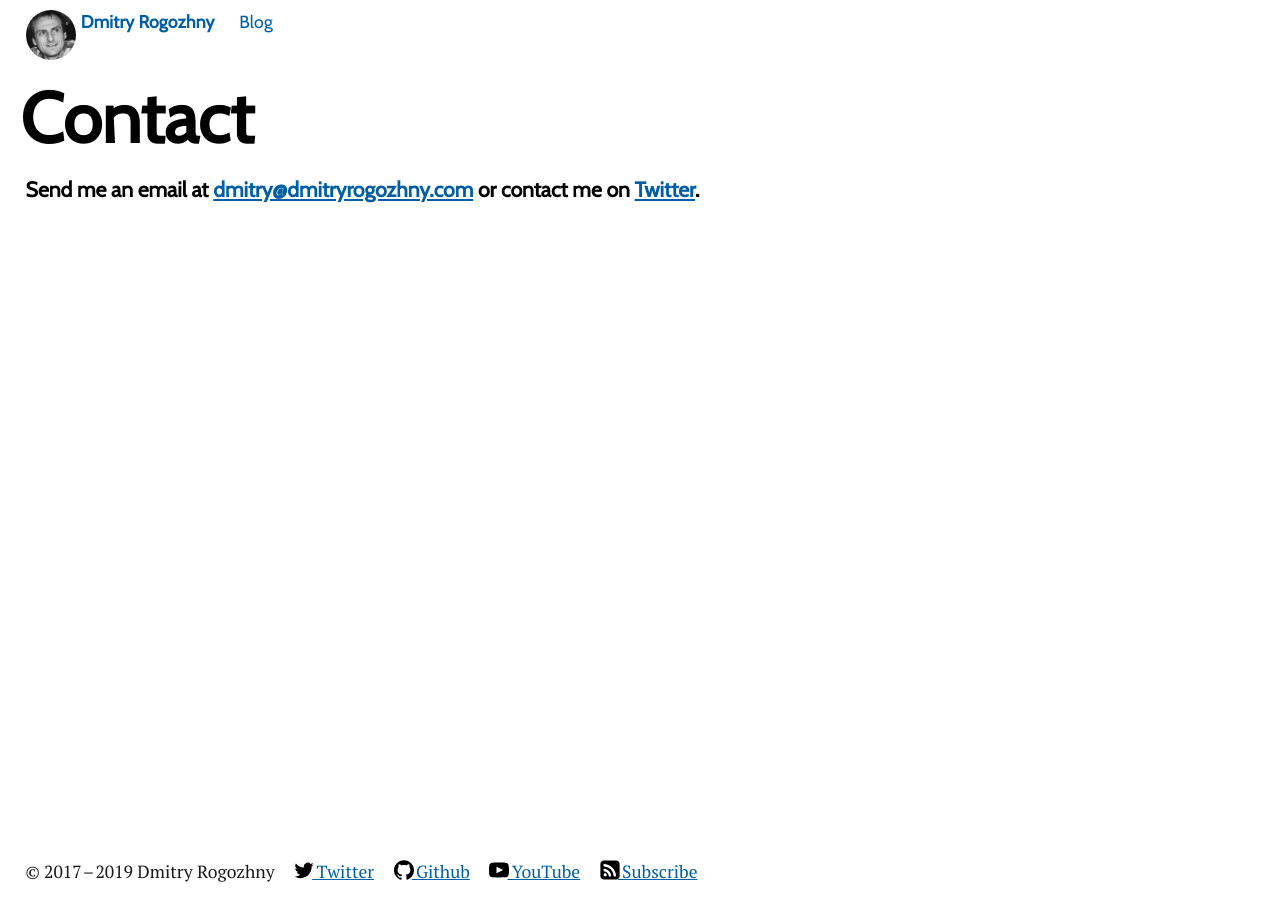
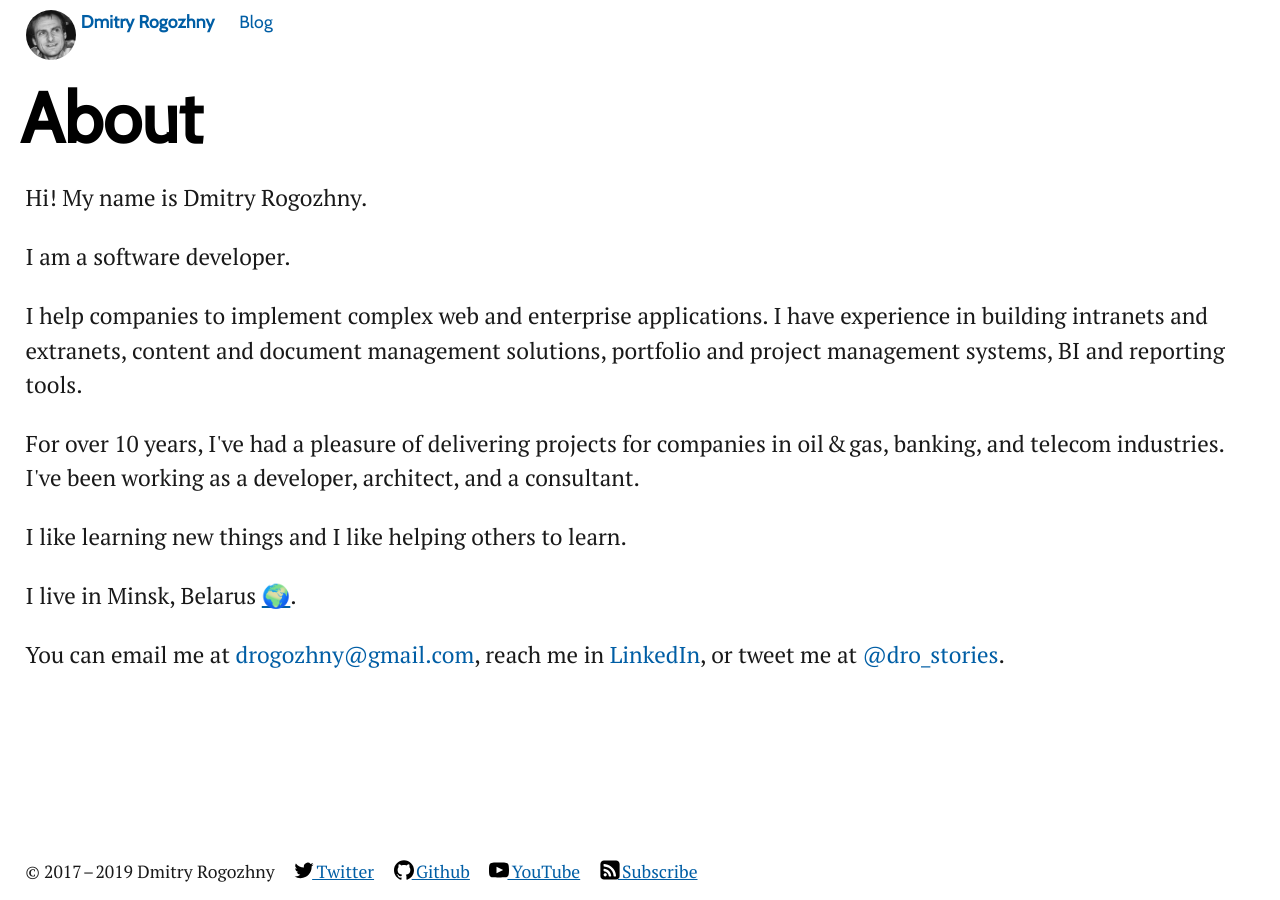
Before and after one commit to dmitryrogozhny/dmitryrogozhny.github.io, a Jekyll site: the page built from about.html, in a window 1280 px wide. Built offline with Jekyll 4.4.1, drawn with Linux system fonts in a browser that asks for light colours.

Commit message:
Change About page

```diff
--- a/_includes/about-me.html
+++ b/_includes/about-me.html
@@ -21,10 +21,8 @@
     </p>
 
     <p>
-        I live in Minsk, Belarus.
-        <br/> You can email me at
-        <a href="mailto:{{site.email}}">{{site.email}}</a>, reach me in
-        <a href="https://www.linkedin.com/in/{{site.linkedin_username}}/">LinkedIn</a>, or tweet me at
-        <a href="https://twitter.com/{{site.twitter_username}}">@{{site.twitter_username}}</a>.
+        I live in Minsk, Belarus <a href="https://www.google.com/maps/place/Minsk/@51.5581949,19.5820437,5.53z">🌍</a>.
+        <br/>
+        {% include contact-details.html %}
     </p>
 </article>
--- /dev/null
+++ b/_includes/contact-details.html
@@ -0,0 +1,5 @@
+<p>
+        You can email me at <a class="link--stable link--no-decoration" href="mailto:{{site.email}}">{{site.email}}</a>,
+        reach me in <a class="link--stable link--no-decoration" href="https://www.linkedin.com/in/{{site.linkedin_username}}/">LinkedIn</a>,
+        or tweet me at <a class="link--stable link--no-decoration" href="https://twitter.com/{{site.twitter_username}}">@{{site.twitter_username}}</a>.
+</p>
--- a/about.html
+++ b/about.html
@@ -5,9 +5,7 @@ permalink: /about/
 ---
 
 <h1 class="page-header">
-    Contact
+    About
 </h1>
 
-<h3>
-    Send me an email at <a href="mailto:dmitry@dmitryrogozhny.com">dmitry@dmitryrogozhny.com</a> or contact me on <a href="https://twitter.com/{{ site.twitter_username }}">Twitter</a>.
-</h3>
+{% include about-me.html %}
```
